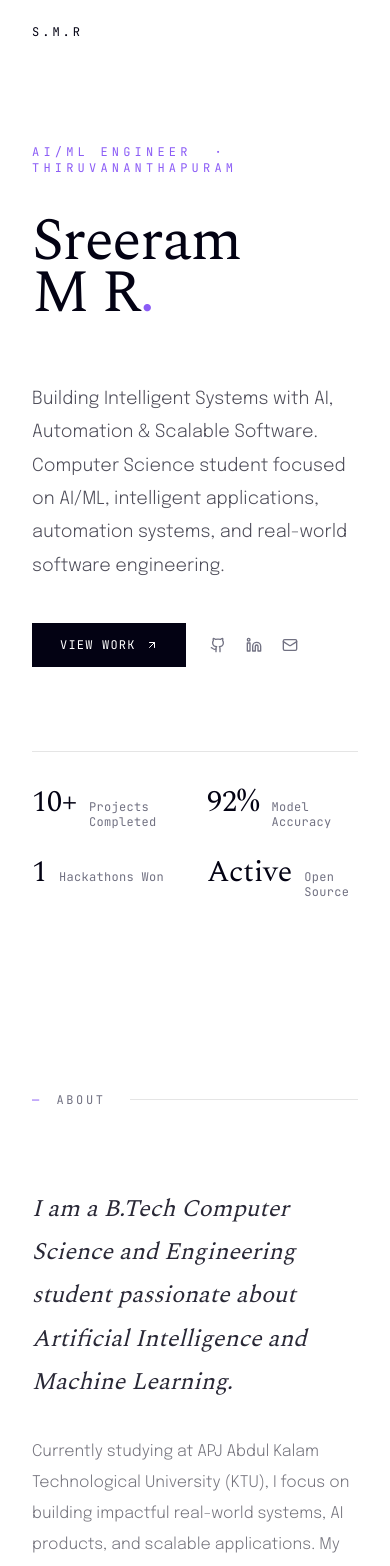
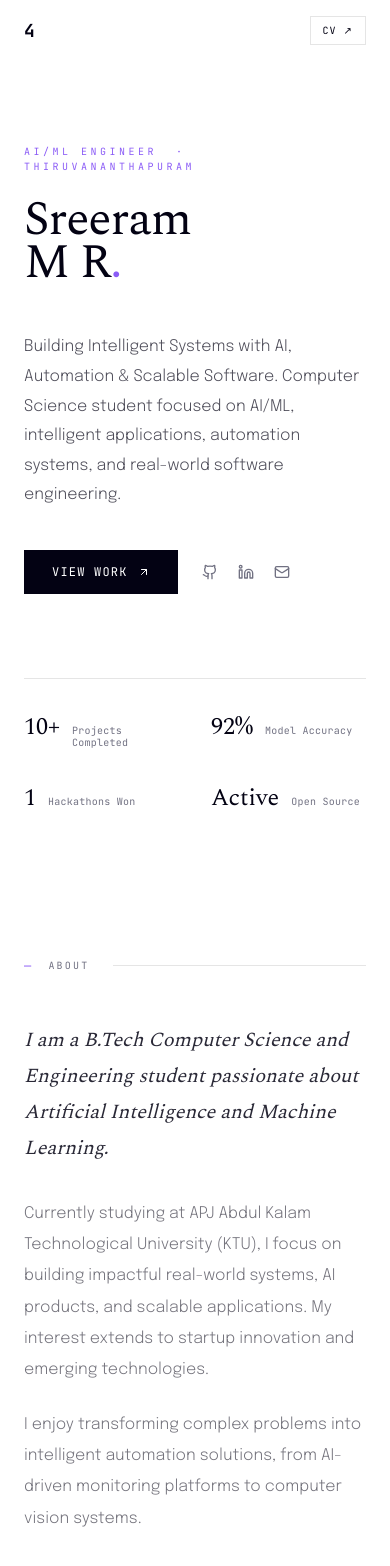
Before and after one commit to sreeram0343/sreeram-portfolio, a Next.js app: page / in a window 390 px wide. Shown: the top 1566 px of the page. Built offline with nearby package versions, Linux system fonts and the light colour scheme.

Commit message:
Fix: Section responsiveness and update navbar brand to '4'

```diff
--- a/app/page.tsx
+++ b/app/page.tsx
@@ -6,11 +6,11 @@ import { siteConfig, navLinks, projects, education, skills, certifications, achi
 
 function SectionMarker({ num, label }: { num: string; label: string }) {
   return (
-    <div className="flex items-center gap-4 mb-20">
+    <div className="flex items-center gap-4 mb-12 md:mb-20">
       <span className="font-mono text-xs text-accent tracking-widest">
         {num}
       </span>
-      <span className="font-mono text-xs text-muted-foreground tracking-[0.22em] uppercase">
+      <span className="font-mono text-xs text-muted-foreground tracking-[0.22em] uppercase text-[10px] md:text-xs">
         {label}
       </span>
       <div className="flex-1 h-px bg-border ml-2" />
@@ -33,12 +33,12 @@ function Nav() {
         scrolled ? "bg-background/90 backdrop-blur-md border-b border-border" : ""
       }`}
     >
-      <div className="max-w-7xl mx-auto px-8 lg:px-16 py-6 flex items-center justify-between">
+      <div className="max-w-7xl mx-auto px-6 md:px-16 py-4 md:py-6 flex items-center justify-between">
         <a
           href="#"
-          className="font-mono text-xs tracking-[0.25em] text-foreground uppercase hover:text-accent transition-colors duration-200"
+          className="font-mono text-lg font-bold tracking-[0.25em] text-foreground uppercase hover:text-accent transition-colors duration-200"
         >
-          {siteConfig.name.split(' ').map(n => n[0]).join('.')}
+          4
         </a>
         <div className="hidden md:flex items-center gap-10">
           {navLinks.map((link) => (
@@ -59,6 +59,16 @@ function Nav() {
             Resume ↗
           </a>
         </div>
+
+        {/* Simple Mobile Resume Link */}
+        <a
+            href={siteConfig.resumeUrl}
+            target="_blank"
+            rel="noopener noreferrer"
+            className="md:hidden font-mono text-[10px] tracking-widest border border-border px-3 py-1.5 text-foreground uppercase"
+          >
+            CV ↗
+          </a>
       </div>
     </nav>
   );
@@ -66,13 +76,13 @@ function Nav() {
 
 function Hero() {
   return (
-    <section className="min-h-screen flex flex-col justify-end pb-16 pt-36 px-8 lg:px-16 max-w-7xl mx-auto">
-      <div className="grid grid-cols-1 lg:grid-cols-[1fr_360px] gap-16 items-end">
+    <section className="min-h-screen flex flex-col justify-end pb-16 pt-36 px-6 md:px-16 max-w-7xl mx-auto">
+      <div className="grid grid-cols-1 lg:grid-cols-[1fr_360px] gap-12 md:gap-16 items-end">
         <div>
-          <p className="font-mono text-xs text-accent tracking-[0.35em] uppercase mb-10">
+          <p className="font-mono text-[10px] md:text-xs text-accent tracking-[0.35em] uppercase mb-6 md:mb-10">
             {siteConfig.title.split('|')[0]} &nbsp;·&nbsp; {siteConfig.location.split(',')[0]}
           </p>
-          <h1 className="font-serif font-light text-[clamp(60px,10vw,140px)] leading-[0.86] tracking-tight text-foreground">
+          <h1 className="font-serif font-light text-[clamp(48px,12vw,140px)] leading-[0.9] tracking-tight text-foreground">
             {siteConfig.name.split(' ')[0]}
             <br />
             {siteConfig.name.split(' ').slice(1).join(' ')}
@@ -81,7 +91,7 @@ function Hero() {
         </div>
 
         <div className="pb-1">
-          <p className="font-sans font-light text-foreground/70 text-lg leading-[1.85] mb-10">
+          <p className="font-sans font-light text-foreground/70 text-base md:text-lg leading-[1.85] mb-10">
             {siteConfig.description}
           </p>
           <div className="flex items-center gap-6 flex-wrap">
@@ -112,13 +122,13 @@ function Hero() {
 
       <div className="mt-20 h-px bg-border" />
 
-      <div className="mt-8 grid grid-cols-2 sm:grid-cols-4 gap-6">
+      <div className="mt-8 grid grid-cols-2 md:grid-cols-4 gap-8 md:gap-6">
         {stats.map((stat) => (
           <div key={stat.label} className="flex items-baseline gap-3">
-            <span className="font-serif font-light text-3xl text-foreground">
+            <span className="font-serif font-light text-2xl md:text-3xl text-foreground">
               {stat.value}
             </span>
-            <span className="font-mono text-xs text-muted-foreground tracking-wide leading-tight">
+            <span className="font-mono text-[10px] md:text-xs text-muted-foreground tracking-wide leading-tight">
               {stat.label}
             </span>
           </div>
@@ -130,23 +140,25 @@ function Hero() {
 
 function About() {
   return (
-    <section id="about" className="py-32 px-8 lg:px-16 max-w-7xl mx-auto">
+    <section id="about" className="py-20 md:py-32 px-6 md:px-16 max-w-7xl mx-auto">
       <SectionMarker num="—" label="About" />
-      <div className="grid grid-cols-1 lg:grid-cols-2 gap-24">
+      <div className="grid grid-cols-1 lg:grid-cols-2 gap-16 md:gap-24">
         <div>
-          <p className="font-serif font-light text-2xl leading-[1.8] text-foreground/85 mb-8 italic">
+          <p className="font-serif font-light text-xl md:text-2xl leading-[1.8] text-foreground/85 mb-8 italic">
             I am a B.Tech Computer Science and Engineering student passionate about Artificial Intelligence and Machine Learning.
           </p>
-          <p className="font-sans font-light text-foreground/55 leading-[1.95] text-base mb-7">
-            Currently studying at APJ Abdul Kalam Technological University (KTU), I focus on building impactful real-world systems, AI products, and scalable applications. My interest extends to startup innovation and emerging technologies.
-          </p>
-          <p className="font-sans font-light text-foreground/55 leading-[1.95] text-base">
-            I enjoy transforming complex problems into intelligent automation solutions, from AI-driven monitoring platforms to computer vision systems.
-          </p>
+          <div className="space-y-6">
+            <p className="font-sans font-light text-foreground/55 leading-[1.95] text-base">
+              Currently studying at APJ Abdul Kalam Technological University (KTU), I focus on building impactful real-world systems, AI products, and scalable applications. My interest extends to startup innovation and emerging technologies.
+            </p>
+            <p className="font-sans font-light text-foreground/55 leading-[1.95] text-base">
+              I enjoy transforming complex problems into intelligent automation solutions, from AI-driven monitoring platforms to computer vision systems.
+            </p>
+          </div>
         </div>
 
         <div>
-          <div className="mb-10 overflow-hidden bg-muted rounded-lg">
+          <div className="mb-12 overflow-hidden bg-muted rounded-lg">
             <img
               src="/sreeram-profile.png"
               alt="Sreeram M R"
@@ -155,7 +167,7 @@ function About() {
             />
           </div>
 
-          <div className="grid grid-cols-2 gap-x-8 gap-y-8">
+          <div className="grid grid-cols-1 sm:grid-cols-2 gap-x-8 gap-y-10">
             {skills.slice(0, 4).map((skill) => (
               <div key={skill.category}>
                 <p className="font-mono text-xs text-accent tracking-[0.22em] uppercase mb-4">
@@ -184,7 +196,7 @@ function Work() {
   const [hovered, setHovered] = useState<number | null>(null);
 
   return (
-    <section id="projects" className="py-32 px-8 lg:px-16 max-w-7xl mx-auto">
+    <section id="projects" className="py-20 md:py-32 px-6 md:px-16 max-w-7xl mx-auto">
       <SectionMarker num="01" label="Selected Work" />
 
       <div>
@@ -195,22 +207,22 @@ function Work() {
             onMouseEnter={() => setHovered(i)}
             onMouseLeave={() => setHovered(null)}
           >
-            <div className="py-12">
+            <div className="py-10 md:py-12">
               <div className="grid grid-cols-1 lg:grid-cols-[48px_1fr_180px] gap-6 lg:gap-12 items-start">
-                <span className="font-mono text-xs text-accent tracking-widest pt-2">
+                <span className="hidden md:block font-mono text-xs text-accent tracking-widest pt-2">
                   0{i + 1}
                 </span>
 
                 <div>
-                  <div className="flex flex-wrap items-baseline gap-4 mb-4">
+                  <div className="flex flex-col sm:flex-row sm:items-baseline gap-2 md:gap-4 mb-4">
                     <h3
-                      className={`font-serif font-light text-4xl lg:text-5xl transition-colors duration-300 ${
+                      className={`font-serif font-light text-3xl md:text-4xl lg:text-5xl transition-colors duration-300 ${
                         hovered === i ? "text-accent" : "text-foreground"
                       }`}
                     >
                       {p.title}
                     </h3>
-                    <span className="font-sans font-light text-sm text-muted-foreground">
+                    <span className="font-sans font-light text-xs md:text-sm text-muted-foreground">
                       {p.date}
                     </span>
                   </div>
@@ -227,7 +239,7 @@ function Work() {
                     ))}
                   </div>
 
-                  <div className="flex flex-wrap gap-2">
+                  <div className="flex flex-wrap gap-2 mb-6 lg:mb-0">
                     {p.techStack.map((tech) => (
                       <span
                         key={tech}
@@ -241,12 +253,12 @@ function Work() {
                   </div>
                 </div>
 
-                <div className="hidden lg:flex flex-col gap-4 items-end">
-                    <a href={p.links.github} target="_blank" rel="noopener noreferrer" className="p-3 rounded-full border border-border hover:border-accent hover:text-accent transition-all">
+                <div className="flex lg:flex-col gap-4 items-center lg:items-end">
+                    <a href={p.links.github} target="_blank" rel="noopener noreferrer" className="p-2 md:p-3 rounded-full border border-border hover:border-accent hover:text-accent transition-all">
                         <Github className="w-5 h-5" />
                     </a>
                     {p.links.demo && p.links.demo !== "#" && (
-                        <a href={p.links.demo} target="_blank" rel="noopener noreferrer" className="p-3 rounded-full border border-border hover:border-accent hover:text-accent transition-all">
+                        <a href={p.links.demo} target="_blank" rel="noopener noreferrer" className="p-2 md:p-3 rounded-full border border-border hover:border-accent hover:text-accent transition-all">
                             <ArrowUpRight className="w-5 h-5" />
                         </a>
                     )}
@@ -263,14 +275,14 @@ function Work() {
 
 function Experience() {
   return (
-    <section id="education" className="py-32 px-8 lg:px-16 max-w-7xl mx-auto">
+    <section id="education" className="py-20 md:py-32 px-6 md:px-16 max-w-7xl mx-auto">
       <SectionMarker num="02" label="Education" />
 
       <div>
         {education.map((edu, i) => (
           <div
             key={i}
-            className="grid grid-cols-1 lg:grid-cols-[200px_1fr] gap-4 lg:gap-20 py-12 border-t border-border"
+            className="grid grid-cols-1 lg:grid-cols-[200px_1fr] gap-6 lg:gap-20 py-10 md:py-12 border-t border-border"
           >
             <div className="pt-0.5">
               <p className="font-mono text-xs text-muted-foreground tracking-wide">
@@ -278,8 +290,8 @@ function Experience() {
               </p>
             </div>
             <div>
-              <div className="flex flex-wrap items-baseline gap-4 mb-3">
-                <h3 className="font-serif font-normal text-2xl text-foreground">
+              <div className="flex flex-col sm:flex-row sm:items-baseline gap-2 md:gap-4 mb-3">
+                <h3 className="font-serif font-normal text-xl md:text-2xl text-foreground">
                   {edu.degree}
                 </h3>
                 <span className="font-mono text-xs text-accent tracking-wide">
@@ -303,18 +315,18 @@ function Experience() {
 
 function CertsAndAchievements() {
   return (
-    <section id="certifications" className="py-32 px-8 lg:px-16 max-w-7xl mx-auto">
-      <div className="grid grid-cols-1 lg:grid-cols-2 gap-32">
+    <section id="certifications" className="py-20 md:py-32 px-6 md:px-16 max-w-7xl mx-auto">
+      <div className="grid grid-cols-1 lg:grid-cols-2 gap-20 md:gap-32">
         <div>
           <SectionMarker num="03" label="Certifications" />
           <div className="space-y-8">
             {certifications.map((cert, i) => (
               <div key={i} className="flex justify-between items-center group cursor-default">
-                <div>
-                    <p className="font-serif text-xl text-foreground/80 group-hover:text-accent transition-colors">{cert.name}</p>
-                    <p className="font-mono text-[10px] text-muted-foreground uppercase tracking-widest">{cert.issuer} &nbsp;·&nbsp; {cert.year}</p>
+                <div className="pr-4">
+                    <p className="font-serif text-lg md:text-xl text-foreground/80 group-hover:text-accent transition-colors leading-tight">{cert.name}</p>
+                    <p className="font-mono text-[10px] text-muted-foreground uppercase tracking-widest mt-1">{cert.issuer} &nbsp;·&nbsp; {cert.year}</p>
                 </div>
-                <cert.icon className="w-5 h-5 text-muted-foreground group-hover:text-accent transition-colors" />
+                <cert.icon className="w-5 h-5 text-muted-foreground group-hover:text-accent transition-colors shrink-0" />
               </div>
             ))}
           </div>
@@ -322,12 +334,12 @@ function CertsAndAchievements() {
 
         <div>
           <SectionMarker num="04" label="Achievements" />
-          <div className="space-y-12">
+          <div className="space-y-10 md:space-y-12">
             {achievements.map((ach, i) => (
               <div key={i} className="group">
                 <div className="flex items-center gap-4 mb-4">
-                    <ach.icon className="w-5 h-5 text-accent" />
-                    <h3 className="font-serif text-2xl text-foreground">{ach.title}</h3>
+                    <ach.icon className="w-5 h-5 text-accent shrink-0" />
+                    <h3 className="font-serif text-xl md:text-2xl text-foreground leading-tight">{ach.title}</h3>
                 </div>
                 <p className="font-sans font-light text-foreground/55 text-sm leading-relaxed pl-9">
                     {ach.description}
@@ -343,12 +355,12 @@ function CertsAndAchievements() {
 
 function Contact() {
   return (
-    <section id="contact" className="py-32 px-8 lg:px-16 max-w-7xl mx-auto">
-      <div className="border-t border-border pt-32">
+    <section id="contact" className="py-20 md:py-32 px-6 md:px-16 max-w-7xl mx-auto">
+      <div className="border-t border-border pt-20 md:pt-32">
         <p className="font-mono text-xs text-accent tracking-[0.35em] uppercase mb-10">
           05 — Contact
         </p>
-        <h2 className="font-serif font-light text-[clamp(52px,8vw,112px)] leading-[0.88] tracking-tight text-foreground mb-16">
+        <h2 className="font-serif font-light text-[clamp(42px,8vw,112px)] leading-[0.9] tracking-tight text-foreground mb-12 md:mb-16">
           {"Let's build"}
           <br />
           something
@@ -363,7 +375,7 @@ function Contact() {
           <div className="flex flex-col sm:flex-row gap-4 lg:justify-end">
             <a
               href={`mailto:${siteConfig.email}`}
-              className="group font-mono flex items-center gap-2.5 bg-primary text-primary-foreground px-8 py-4 text-xs tracking-widest uppercase hover:bg-accent hover:text-white transition-all duration-200"
+              className="group font-mono flex items-center justify-center gap-2.5 bg-primary text-primary-foreground px-8 py-4 text-xs tracking-widest uppercase hover:bg-accent hover:text-white transition-all duration-200"
             >
               Send a Message
               <ArrowUpRight className="w-3 h-3 transition-transform group-hover:translate-x-0.5 group-hover:-translate-y-0.5" />
@@ -371,18 +383,18 @@ function Contact() {
           </div>
         </div>
 
-        <div className="mt-28 pt-8 border-t border-border flex flex-col sm:flex-row justify-between gap-5 items-start sm:items-center">
-          <p className="font-mono text-xs text-muted-foreground">
+        <div className="mt-28 pt-8 border-t border-border flex flex-col md:flex-row justify-between gap-6 items-start md:items-center">
+          <p className="font-mono text-[10px] md:text-xs text-muted-foreground">
             © {new Date().getFullYear()} {siteConfig.name}. All rights reserved.
           </p>
-          <div className="flex items-center gap-8">
+          <div className="flex items-center gap-6 md:gap-8 flex-wrap">
             {siteConfig.socials.map((social) => (
               <a
                 key={social.name}
                 href={social.href}
                 target="_blank"
                 rel="noopener noreferrer"
-                className="font-mono text-xs text-muted-foreground hover:text-foreground transition-colors duration-200 tracking-wide"
+                className="font-mono text-[10px] md:text-xs text-muted-foreground hover:text-foreground transition-colors duration-200 tracking-wide"
               >
                 {social.name}
               </a>
```
Also changed, not shown: 1 other file (tests, documents, lock files or other folders).
